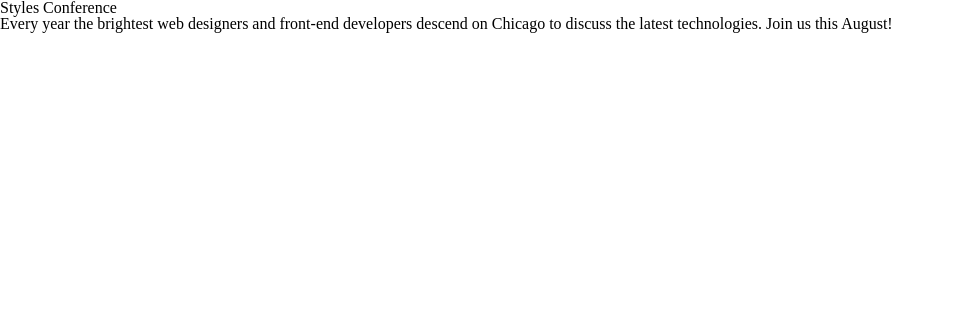
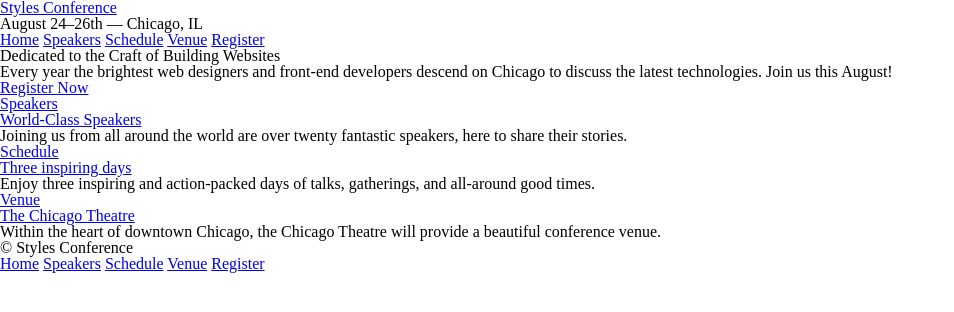
Before and after one commit to reganpu/arproject, a plain HTML site: page index.html in a window 1280 px wide. Shown: the whole page, without its empty margins (0-954 px from the left). Drawn offline with Linux system fonts and the light colour scheme.

Commit message:
Lesson 2

```diff
--- a/index.html
+++ b/index.html
@@ -8,8 +8,81 @@
 </head>
 
 <body>
-  <h1>Styles Conference</h1>
-  <p>Every year the brightest web designers and front-end developers descend on Chicago to discuss the latest technologies. Join us this August!</p>
+
+  <!-- Header -->
+
+  <header>
+
+      <h1>
+        <a href="index.html">Styles Conference</a>
+      </h1>
+
+      <h3>August 24&ndash;26th &mdash; Chicago, IL</h3>
+
+      <nav>
+        <a href="index.html">Home</a>
+        <a href="speakers.html">Speakers</a>
+        <a href="schedule.html">Schedule</a>
+        <a href="venue.html">Venue</a>
+        <a href="register.html">Register</a>
+      </nav>
+
+  </header>
+
+  <!-- Hero -->
+
+  <section>
+    <h2>Dedicated to the Craft of Building Websites</h2>
+    <p>Every year the brightest web designers and front-end developers descend on Chicago to discuss the latest technologies. Join us this August!</p>
+    <a href="register.html">Register Now</a>
+  </section>
+
+  <!-- Teasers -->
+
+  <section>
+
+    <section>
+      <a href="speakers.html">
+        <h5>Speakers</h5>
+        <h3>World-Class Speakers</h3>
+      </a>
+      <p>Joining us from all around the world are over twenty fantastic speakers, here to share their stories.</p>
+    </section>
+
+    <section>
+      <a href="schedule.html">
+        <h5>Schedule</h5>
+        <h3>Three inspiring days</h3>
+      </a>
+      <p>Enjoy three inspiring and action-packed days of talks, gatherings, and all-around good times.</p>
+    </section>
+
+    <section>
+      <a href="venue.html">
+        <h5>Venue</h5>
+        <h3>The Chicago Theatre</h3>
+      </a>
+      <p>Within the heart of downtown Chicago, the Chicago Theatre will provide a beautiful conference venue.</p>
+    </section>
+
+  </section>
+
+  <!-- Footer -->
+
+  <footer>
+
+    <small>&copy; Styles Conference</small>
+
+    <nav>
+        <a href="index.html">Home</a>
+        <a href="speakers.html">Speakers</a>
+        <a href="schedule.html">Schedule</a>
+        <a href="venue.html">Venue</a>
+        <a href="register.html">Register</a>
+      </nav>
+
+  </footer>
+
 </body>
 
 </html>
```
Also changed, not shown: register.html (added, +55 -0 lines), schedule.html (added, +55 -0 lines), speakers.html (added, +55 -0 lines), venue.html (added, +55 -0 lines).
